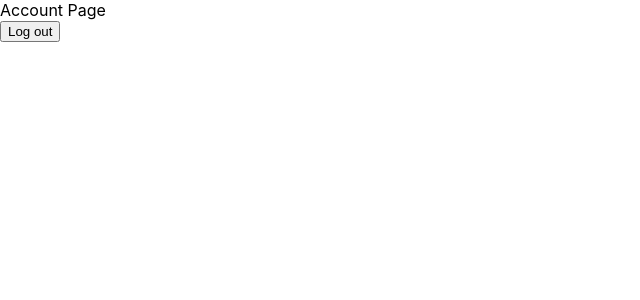
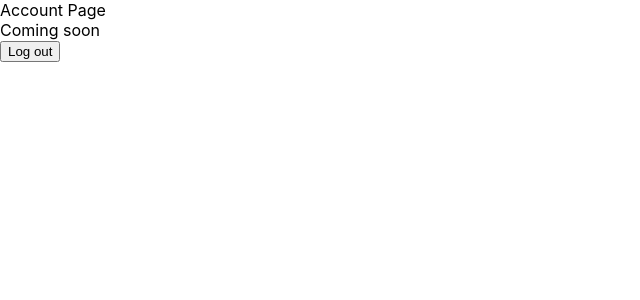
Before and after one commit to NPascu6/NPSoftware.net, a React (Create React App) app: page /account in a window 1280 px wide. Shown: the top 300 px of the page, without its empty margins (0-640 px from the left). Built offline with nearby package versions, Linux system fonts and the light colour scheme; no server answers; sample sign-in values are in the browser's storage.

Commit message:
ADded lint

```diff
--- a/package.json
+++ b/package.json
@@ -6,6 +6,7 @@
     "@testing-library/jest-dom": "^4.2.4",
     "@testing-library/react": "^9.3.2",
     "@testing-library/user-event": "^7.1.2",
+    "eslint": "^6.8.0",
     "firebase": "^7.8.2",
     "history": "^4.10.1",
     "react": "^16.12.0",
--- a/src/Pages/accountPage.js
+++ b/src/Pages/accountPage.js
@@ -23,7 +23,8 @@ const AccountPage = props => {
 
   return (
     <>
-      {props.token && <div>Account Page</div>}
+      <div>Account Page</div>
+      <div>Coming soon</div>
       <LogOutButton />
     </>
   );
```
Also changed, not shown: 1 other file (tests, documents, lock files or other folders).
